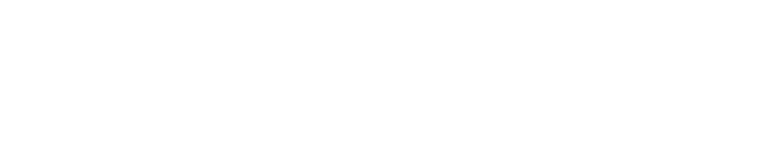
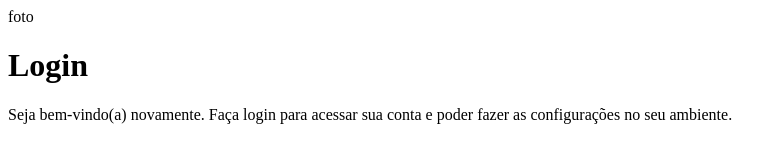
Before and after one commit to izabellaemachado/projeto-login, a plain HTML site: page index.html in a window 1280 px wide. Shown: the whole page, without its empty margins (0-783 px from the left). Drawn offline with Linux system fonts and the light colour scheme.

Commit message:
Organizando arquivos

```diff
--- a/index.html
+++ b/index.html
@@ -7,6 +7,18 @@
     <link rel="stylesheet" href="estilos/style.css">
 </head>
 <body>
+    <main>
+        <section id="login">
+            foto
+        </section>
+        <div id="formulario">
+           <h1>Login</h1>
+           <p>Seja bem-vindo(a) novamente. Faça login para acessar sua conta e poder fazer as configurações no seu ambiente.</p>
+           <form action="login.php" method="post">
 
+           </form>
+
+        </div>
+    </main>
 </body>
 </html>
```
